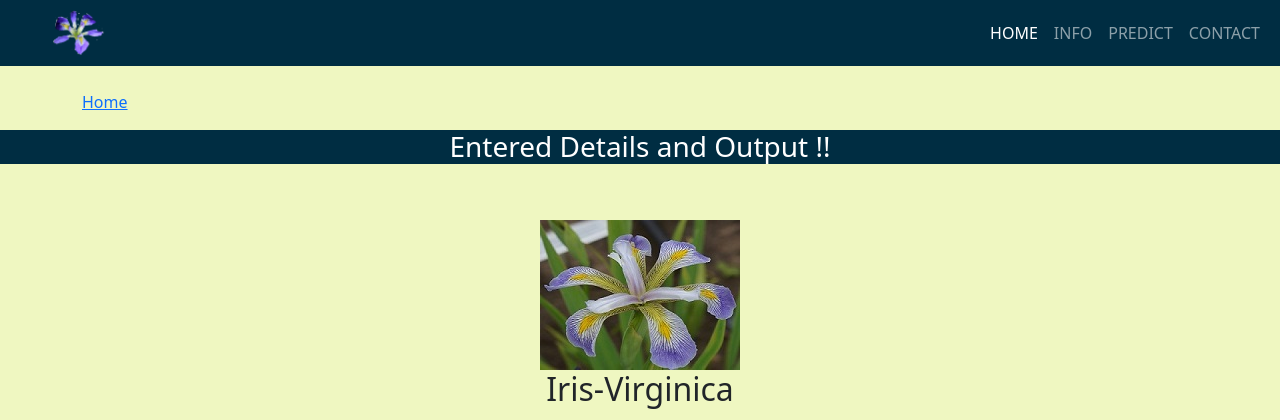
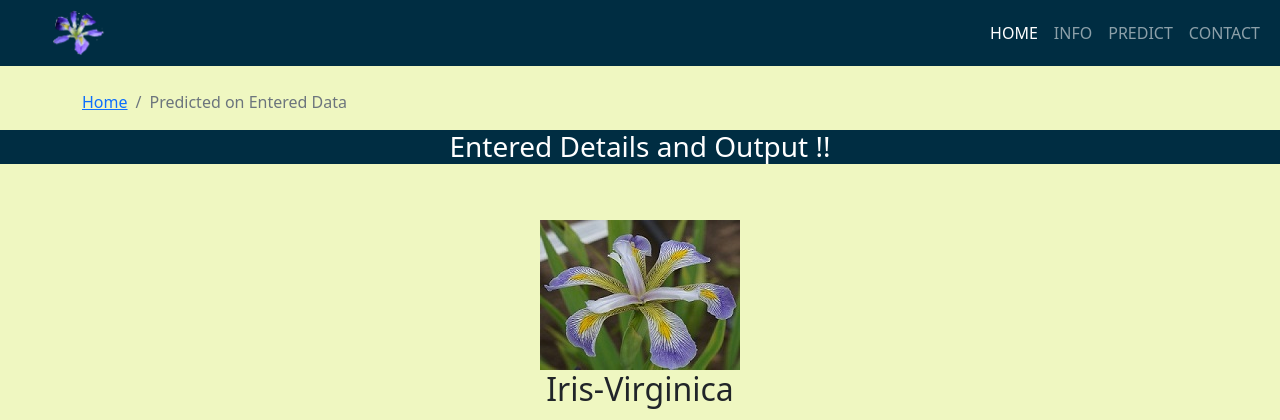
Before and after one commit to vish-68/Iris, a Flask app: template templates/result.html in a window 1280 px wide. Shown: the top 420 px of the page. Run offline with Flask 2, Linux system fonts and the light colour scheme; the template is opened without the code that fills it, so the values that code supplies are empty; parts of the project's set-up code (start-up, migrations or seed data) failed here and were passed over.

Commit message:
Update result.html

```diff
--- a/templates/result.html
+++ b/templates/result.html
@@ -96,6 +96,7 @@
         <nav aria-label="breadcrumb">
             <ol class="breadcrumb">
                 <li class="breadcrumb-item"><a href="/" id="links">Home</a></li>
+                <li class="breadcrumb-item active" aria-current="page">Predicted on Entered Data</li>
             </ol>
         </nav>
     </div>
```
